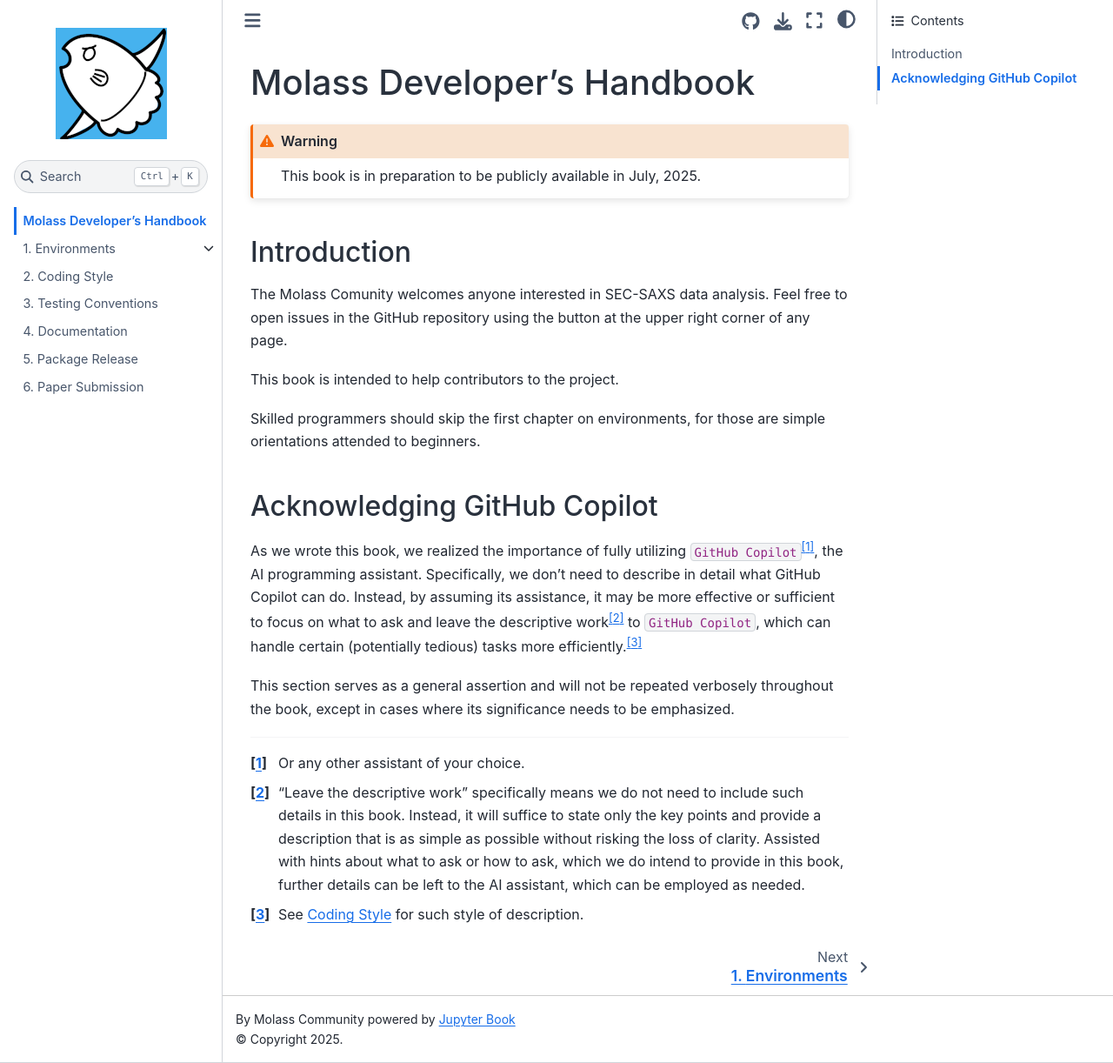
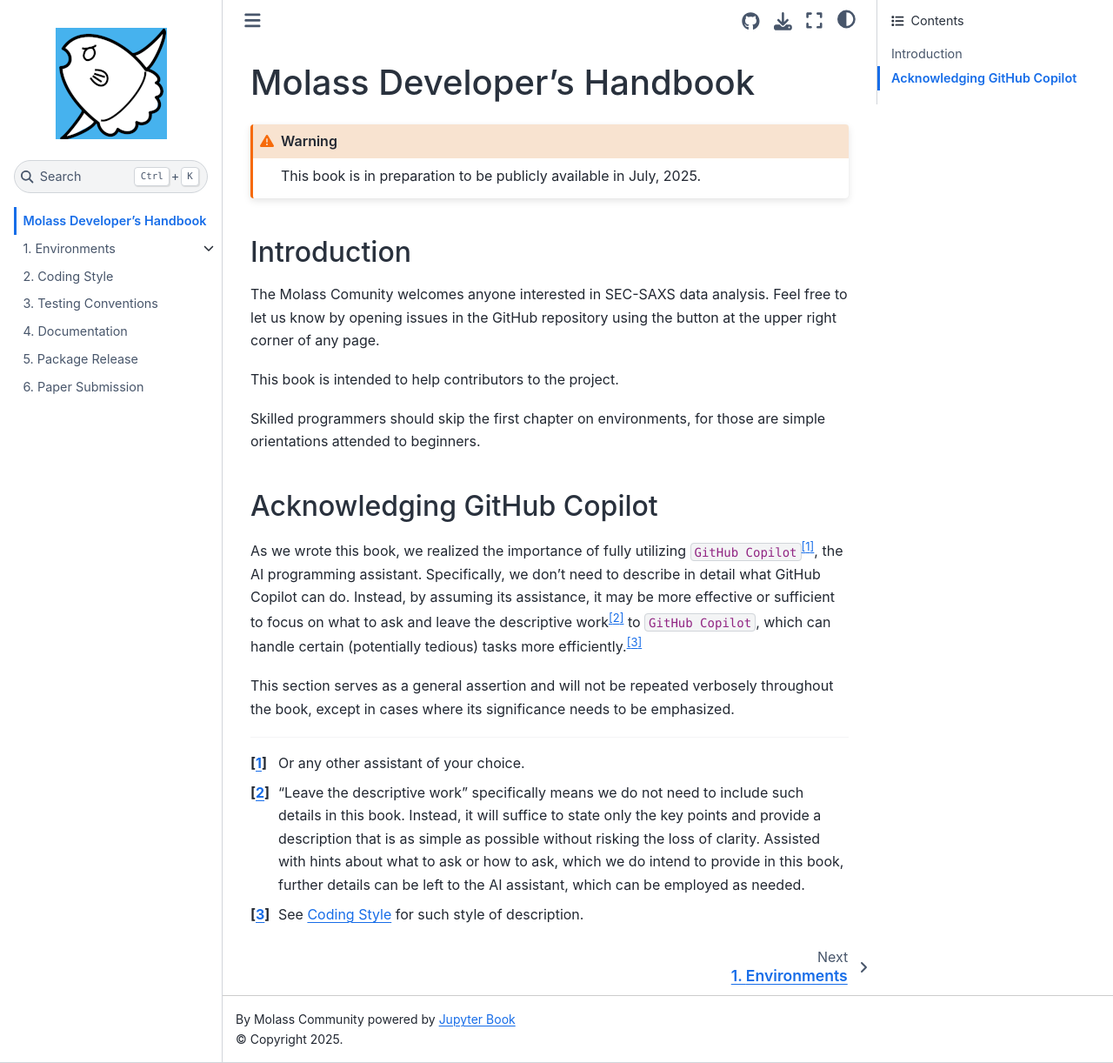
Before and after one commit to biosaxs-dev/molass-develop, a Jupyter Book: the page built from chapters/intro.md, in a window 1280 px wide and 1222 px high. Shown: the whole window at 87% size. Built offline with Jupyter Book 1.0.4 settings and Sphinx 7.4.7 and the Sphinx Book theme 1.1.4, drawn with Linux system fonts in a browser that asks for light colours.

Commit message:
update for better wording

```diff
--- a/chapters/intro.md
+++ b/chapters/intro.md
@@ -6,7 +6,7 @@
 
 ## Introduction
 
-The Molass Comunity welcomes anyone interested in SEC-SAXS data analysis. Feel free to open issues in the GitHub repository using the button at the upper right corner of any page.
+The Molass Comunity welcomes anyone interested in SEC-SAXS data analysis. Feel free to let us know by opening issues in the GitHub repository using the button at the upper right corner of any page.
 
 This book is intended to help contributors to the project.
 
```
